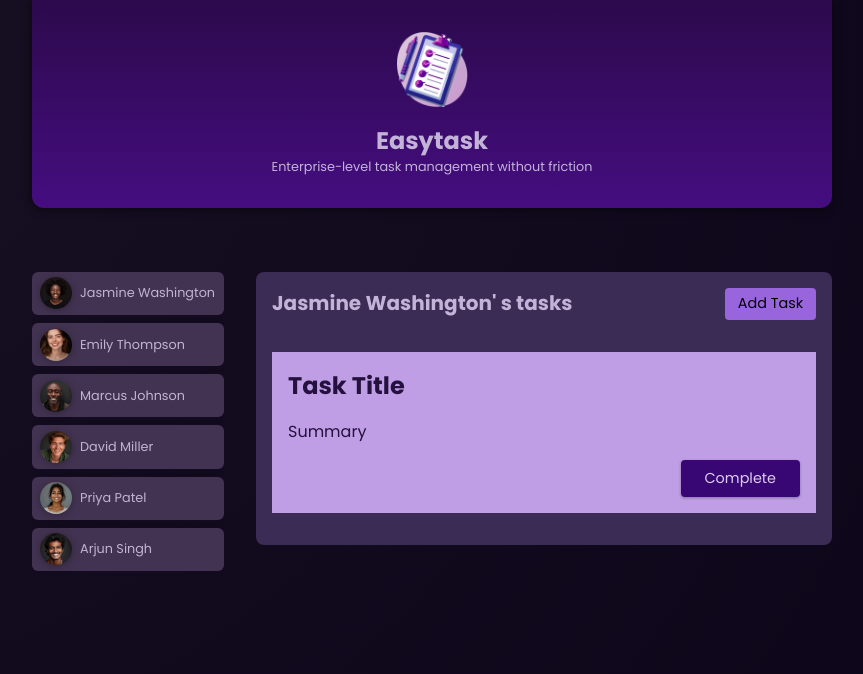
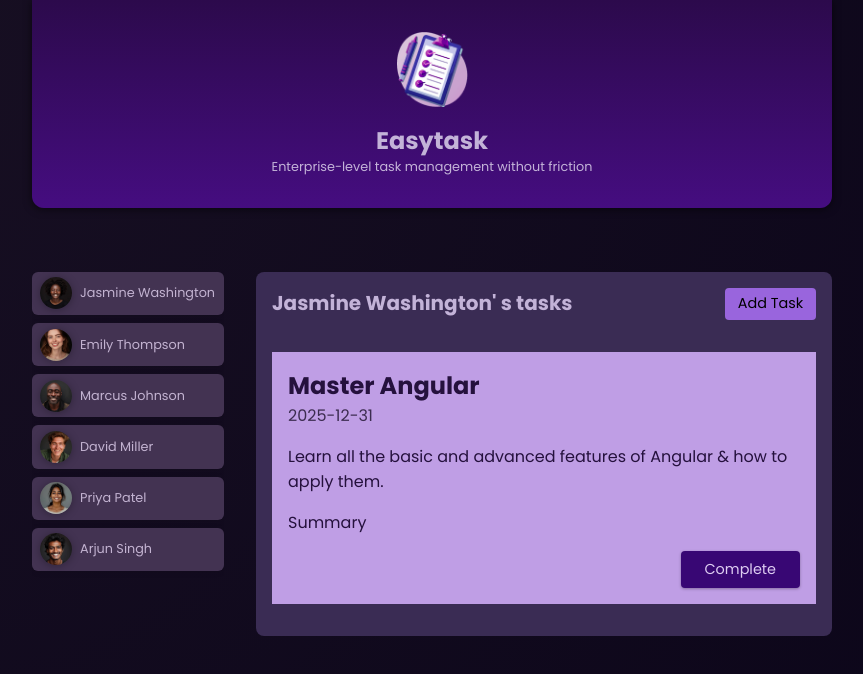
Before and after one commit to GustavoXavier-hub/projeto-angular, an Angular app in the folder 01-starting-project/01-starting-project/: page / in a window 1280 px wide. Both pictures are taken after a click on the button "Jasmine Washington". Shown: the top 674 px of the page, without its empty margins (208-1071 px from the left). Built offline with nearby package versions, Linux system fonts and the light colour scheme.

Commit message:
dados de saida

```diff
--- a/01-starting-project/01-starting-project/src/app/tasks/task/task.component.html
+++ b/01-starting-project/01-starting-project/src/app/tasks/task/task.component.html
@@ -1,6 +1,7 @@
 <article>
-  <h2>Task Title</h2>
- <time></time>
+  <h2>{{task.title}}</h2>
+ <time>{{task.dueDate}}</time>
+ <p>{{task.summary}}</p>
 <p>Summary</p>
 <p class="actions">
 <button>Complete</button>
--- a/01-starting-project/01-starting-project/src/app/tasks/tasks.component.html
+++ b/01-starting-project/01-starting-project/src/app/tasks/tasks.component.html
@@ -9,7 +9,7 @@
 <ul>
   @for (task of selectedUserTasks; track task.id) {
     <li>
-      <app-task/>
+      <app-task [task]="task"/>
      </li>
   }
 </ul>
```
Also changed, not shown: 01-starting-project/01-starting-project/src/app/tasks/task/task.component.ts (+10 -2 lines).
